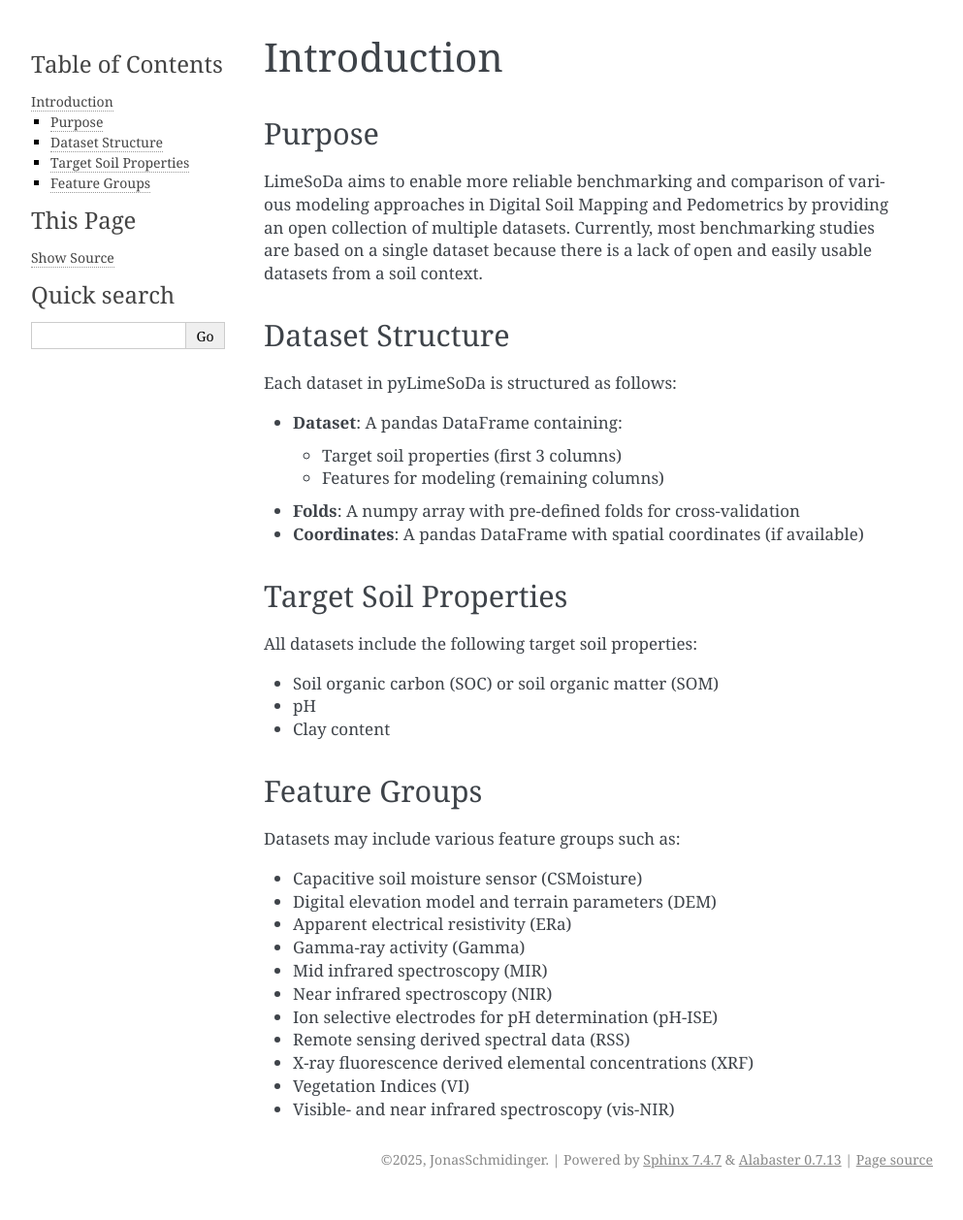
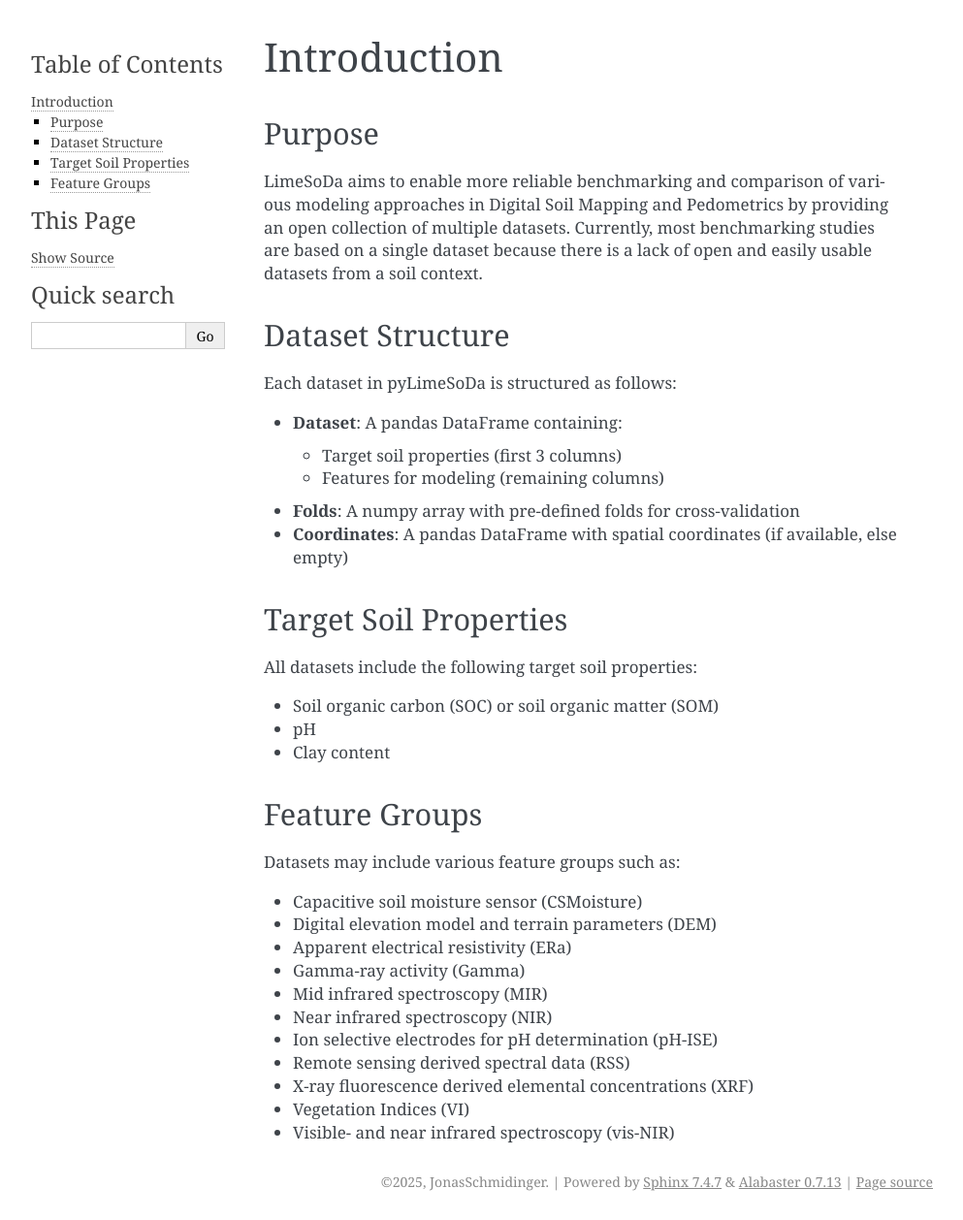
Before and after one commit to a11to1n3/LimeSoDa, a Sphinx documentation site: the page built from docs/source/introduction.rst, in a window 1280 px wide. Shown: the whole page at 97% size, without its empty margins (148-1141 px from the left). Built offline with Sphinx 7.4.7, drawn with Linux system fonts in a browser that asks for light colours; pages that are not in the unit, such as notebooks, are missing from menus; before the commit the page ends 1235 px from its top, so only the background shows below that.

Commit message:
Update introduction.rst

```diff
--- a/docs/source/introduction.rst
+++ b/docs/source/introduction.rst
@@ -18,7 +18,7 @@ Each dataset in pyLimeSoDa is structured as follows:
 
 -  **Folds**: A numpy array with pre-defined folds for cross-validation
 
--  **Coordinates**: A pandas DataFrame with spatial coordinates (if available)
+-  **Coordinates**: A pandas DataFrame with spatial coordinates (if available, else empty)
 
 Target Soil Properties
 ----------------------
```
